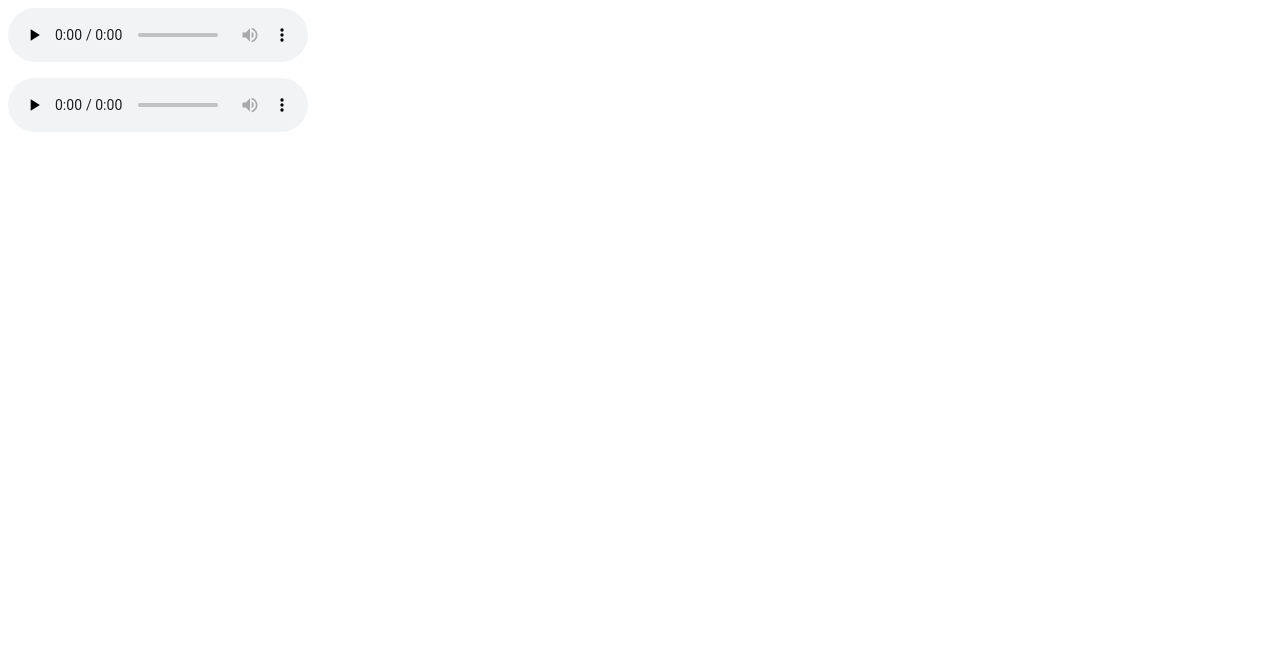
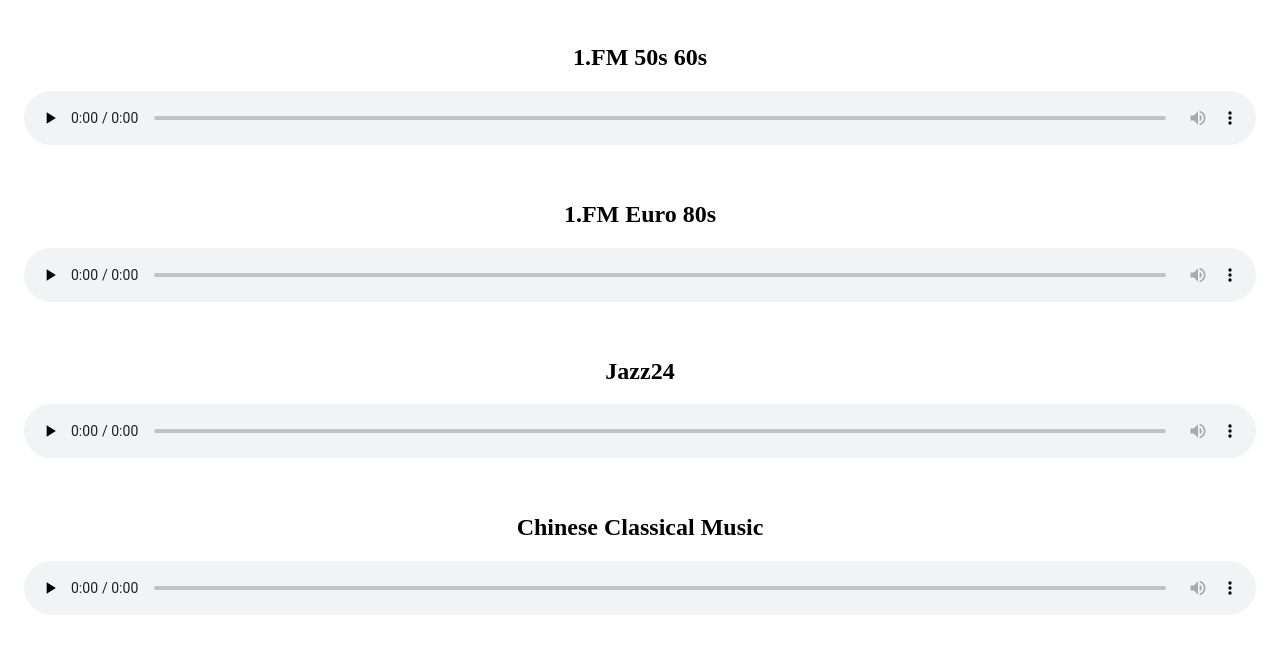
Before and after one commit to spektom/radio, a plain HTML site: page index.html in a window 1280 px wide. Drawn offline with Linux system fonts and the light colour scheme.

Commit message:
Added more stations

```diff
--- a/index.html
+++ b/index.html
@@ -2,15 +2,34 @@
 <html>
   <head>
     <style>
-      audio { display:block; margin-bottom:1em; }
+      audio { width: 100%; }
+      .player { padding: 1em; text-align: center; }
     </style>
   </head>
   <body>
-    <audio controls preload=none title="1.FM 50s 60s">
-      <source src="http://sc2b-sjc.1.fm:7028" />
-    </audio>
-    <audio controls preload=none title="1.FM Smooth Jazz">
-      <source src="http://205.164.35.127:80" />
-    </audio>
+    <div class="player">
+      <h2>1.FM 50s 60s</h2>
+      <audio controls preload=none>
+        <source src="http://sc2b-sjc.1.fm:7028/?type=.ogg"/>
+      </audio>
+    </div>
+    <div class="player">
+      <h2>1.FM Euro 80s</h2>
+      <audio controls preload=none>
+        <source src="http://sc2b-sjc.1.fm:7032/?type=.ogg"/>
+      </audio>
+    </div>
+    <div class="player">
+      <h2>Jazz24</h2>
+      <audio controls preload=none>
+        <source src="http://icy1.abacast.com:80/kplu-jazz24aac-64"/>
+      </audio>
+    </div>
+    <div class="player">
+      <h2>Chinese Classical Music</h2>
+      <audio controls preload=none>
+        <source src="http://radio.chinesemusicworld.com:8202/;985179504350671stream.nsv"/>
+      </audio>
+    </div>
   </body>
 </html>
```
Also changed, not shown: 1 other file.
